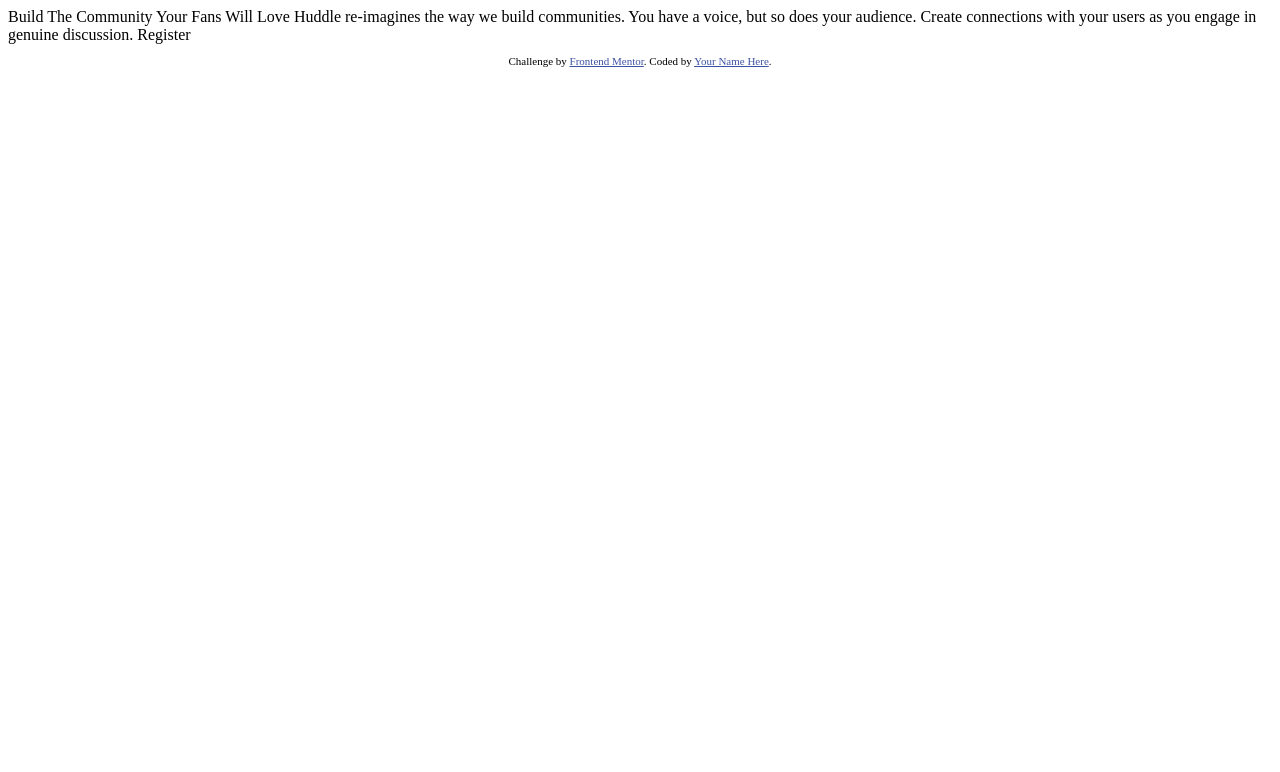
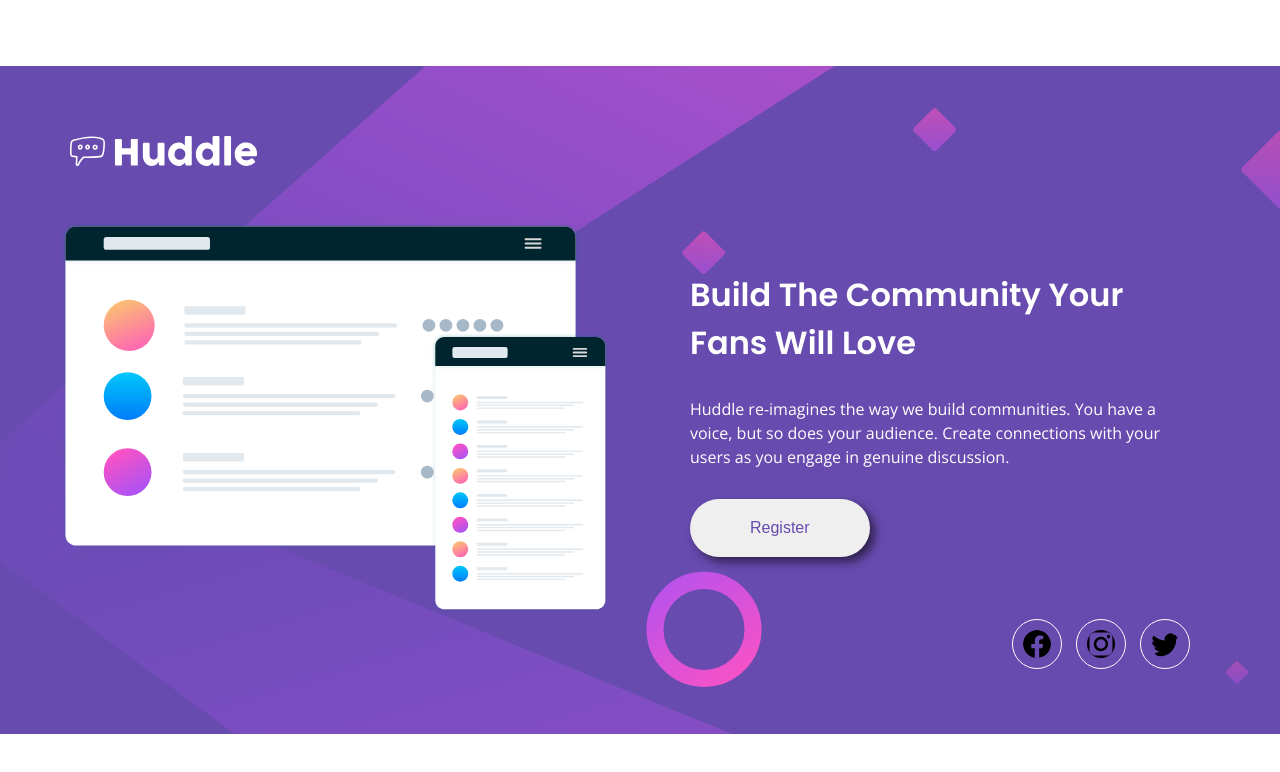
Before and after one commit to Leschyij/newbie_project15, a plain HTML site: page index.html in a window 1280 px wide. Drawn offline with nearby package versions, Linux system fonts and the light colour scheme.

Commit message:
creating the page frame and setting styles in style.css

```diff
--- a/index.html
+++ b/index.html
@@ -5,29 +5,59 @@
   <meta name="viewport" content="width=device-width, initial-scale=1.0"> <!-- displays site properly based on user's device -->
 
   <link rel="icon" type="image/png" sizes="32x32" href="./images/favicon-32x32.png">
+  <link rel="stylesheet" href="style.css">
+  <link rel="preconnect" href="https://fonts.googleapis.com">
+  <link rel="preconnect" href="https://fonts.gstatic.com" crossorigin>
+  <link href="https://fonts.googleapis.com/css2?family=Karla:ital,wght@0,200..800;1,200..800&family=League+Spartan:wght@100..900&family=Poppins:ital,wght@0,100;0,200;0,300;0,400;0,500;0,600;0,700;0,800;0,900;1,100;1,200;1,300;1,400;1,500;1,600;1,700;1,800;1,900&display=swap" rel="stylesheet">
+  <link rel="preconnect" href="https://fonts.googleapis.com">
+  <link rel="preconnect" href="https://fonts.gstatic.com" crossorigin>
+  <link href="https://fonts.googleapis.com/css2?family=Karla:ital,wght@0,200..800;1,200..800&family=League+Spartan:wght@100..900&family=Open+Sans:ital,wght@0,300..800;1,300..800&family=Poppins:ital,wght@0,100;0,200;0,300;0,400;0,500;0,600;0,700;0,800;0,900;1,100;1,200;1,300;1,400;1,500;1,600;1,700;1,800;1,900&display=swap" rel="stylesheet">
 
   <title>Frontend Mentor | Huddle landing page with single introductory section</title>
 
   <!-- Feel free to remove these styles or customise in your own stylesheet 👍 -->
-  <style>
-    .attribution { font-size: 11px; text-align: center; }
-    .attribution a { color: hsl(228, 45%, 44%); }
-  </style>
 </head>
 <body>
 
-  Build The Community Your Fans Will Love
+  <div id="container">
 
-  Huddle re-imagines the way we build communities. You have a voice, but so does your audience.
-  Create connections with your users as you engage in genuine discussion.
+    <header>
 
-  Register
+      <div id="logo">
+        <img src="images/logo.svg" alt="">
+      </div>
 
-  <footer>
-    <p class="attribution">
-      Challenge by <a href="https://www.frontendmentor.io?ref=challenge" target="_blank">Frontend Mentor</a>.
-      Coded by <a href="#">Your Name Here</a>.
-    </p>
-  </footer>
+    </header>
+
+    <main>
+
+      <div id="left">
+        <img src="images/illustration-mockups.svg" alt="">
+      </div>
+
+      <div id="right">
+        <h1>Build The Community Your Fans Will Love</h1>
+
+        <p>
+          Huddle re-imagines the way we build communities. You have a voice, but so does your audience.
+          Create connections with your users as you engage in genuine discussion.
+        </p>
+
+        <button>Register</button>
+      </div>
+
+    </main>
+
+    <footer>
+
+      <img src="images/facebook.svg" alt="">
+      <img src="images/instagram.svg" alt="">
+      <img src="images/twitter.svg" alt="">
+
+    </footer>
+
+  </div>
+
+
 </body>
 </html>
--- a/style.css
+++ b/style.css
@@ -0,0 +1,121 @@
+* {
+    padding: 0;
+    margin: 0;
+    box-sizing: border-box;
+}
+
+body {
+    width: 100vw;
+    height: 100vh;
+    font-family: Open Sans;
+    display: flex;
+    align-items: center;
+    justify-content: center;
+}
+
+#container {
+    background: url(images/bg-desktop.svg),
+    hsl(257, 40%, 49%);
+    max-width: 1440px;
+    padding: 60px;
+}
+
+header {
+    margin-bottom: 40px;
+}
+
+header img {
+    height: 50px;
+}
+
+main {
+    width: 100%;
+    display: flex;
+}
+
+#left {
+    width: 50%;
+    padding-right: 30px;
+}
+
+#left img {
+    width: 100%;
+}
+
+#right {
+    width: 49.5%;
+    padding: 50px;
+    color: #fff;
+}
+
+#right h1 {
+    font-family: Poppins;
+    font-weight: 600;
+    margin-bottom: 30px;
+}
+
+#right p {
+    line-height: 1.5em;
+}
+
+#right button {
+    padding: 20px 60px;
+    border: none;
+    border-radius: 30px;
+    box-shadow: 5px 5px 10px rgba(0, 0, 0, 0.562);
+    margin-top: 30px;
+    color: hsl(257, 40%, 49%);
+    font-size: 1em;
+    cursor: pointer;
+}
+
+#right button:hover {
+    background: hsl(300, 69%, 71%);
+}
+
+footer {
+    text-align: right;
+    padding-right: 30px;
+}
+
+footer  img {
+    width: 50px;
+    border: 1px solid #fff;
+    border-radius: 50%;
+    padding: 10px;
+    margin-left: 10px;
+    color: #fff;
+}
+
+footer img:hover {
+    border: 1px solid hsl(300, 69%, 71%);
+    cursor: pointer;
+}
+
+@media screen and (max-width: 1100px) {
+    #container {
+        max-width: 800px;
+        margin: auto 20px;
+        padding: 5%;
+    }
+
+    main {
+        flex-direction: column;
+    }
+
+    #right, #left {
+        width: 100%;
+        text-align: center;
+    }
+
+    #right button {
+        padding: 20px 80px;
+    }
+
+    footer {
+        margin-top: 1em;
+        text-align: center;
+    }
+
+
+}
```
Also changed, not shown: images/facebook.svg (added), images/instagram.svg (added), images/twitter.svg (added).
